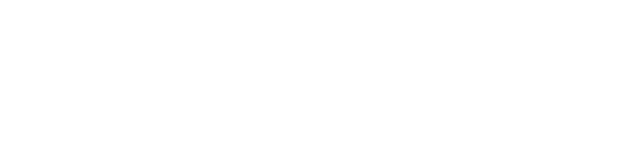
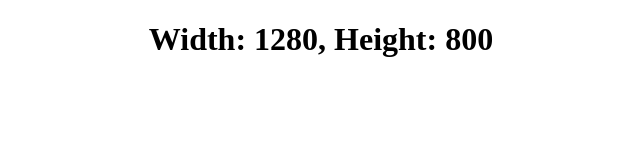
Before and after one commit to acciojob/screen-size-aman5331, a website: page main.html in a window 1280 px wide. Shown: the whole page, without its empty margins (319-959 px from the left). Drawn offline with Linux system fonts and the light colour scheme.

Commit message:
created a submission

```diff
--- a/main.html
+++ b/main.html
@@ -3,11 +3,19 @@
 <html>
 
 <head>
+	 <style>
+    #sizeInfo {
+      text-align: center;
+    }
+  </style>
 	<link rel="stylesheet" href="styles.css">
 </head>
 
 <body>
 	<!-- the entire body must be written by student -->
+	<div id="sizeInfo">
+    <h1 id="sizeHeading">Width: 0, Height: 0</h1>
+  </div>
     <script type="text/javascript" src="./script.js">
 </script>
 
--- a/script.js
+++ b/script.js
@@ -1 +1,13 @@
 //your JS code here. If required.
+ function updateSizeInfo() {
+      const width = window.innerWidth;
+      const height = window.innerHeight;
+      const sizeHeading = document.getElementById('sizeHeading');
+      sizeHeading.textContent = `Width: ${width}, Height: ${height}`;
+    }
+
+    // Update the size information when the window is resized
+    window.addEventListener('resize', updateSizeInfo);
+
+    // Call the updateSizeInfo() function initially to display the initial size
+    updateSizeInfo();
```
